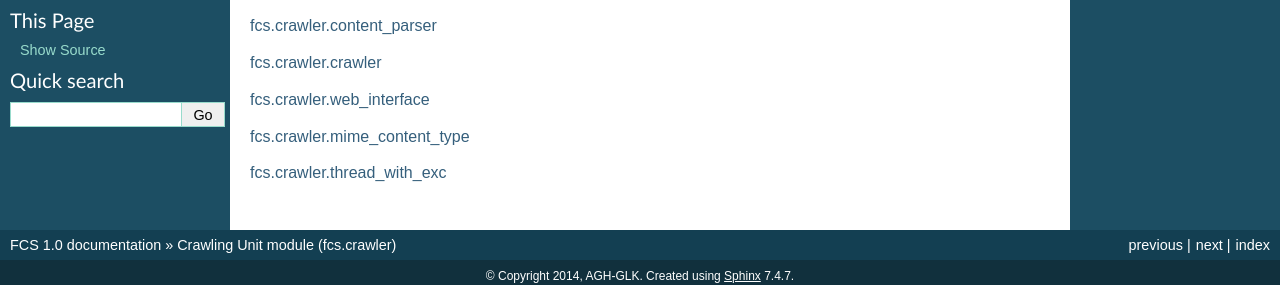
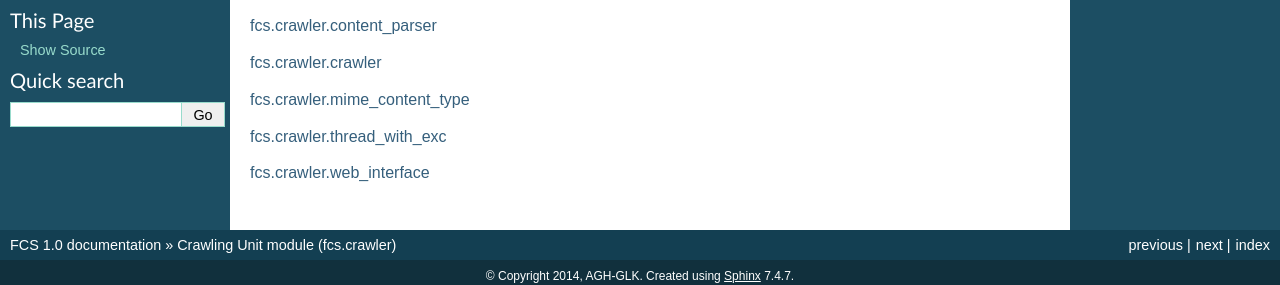
Before and after one commit to agh-glk/fcs, a Sphinx documentation site: the page built from docs/source/crawler/intro.rst, in a window 1280 px wide. Shown: the part 175-460 px from the top of the page. Built offline with Sphinx 7.4.7, drawn with Linux system fonts in a browser that asks for light colours; formulas are drawn with MathJax 3.

Commit message:
[NT] Edit

```diff
--- a/docs/source/crawler/intro.rst
+++ b/docs/source/crawler/intro.rst
@@ -9,8 +9,8 @@ several crawling tasks. Crawling results and other information (like errors), ar
 
 :doc:`crawler`
 
-:doc:`web_interface`
-
 :doc:`mime_content_type`
 
 :doc:`thread_with_exc`
+
+:doc:`web_interface`
```
